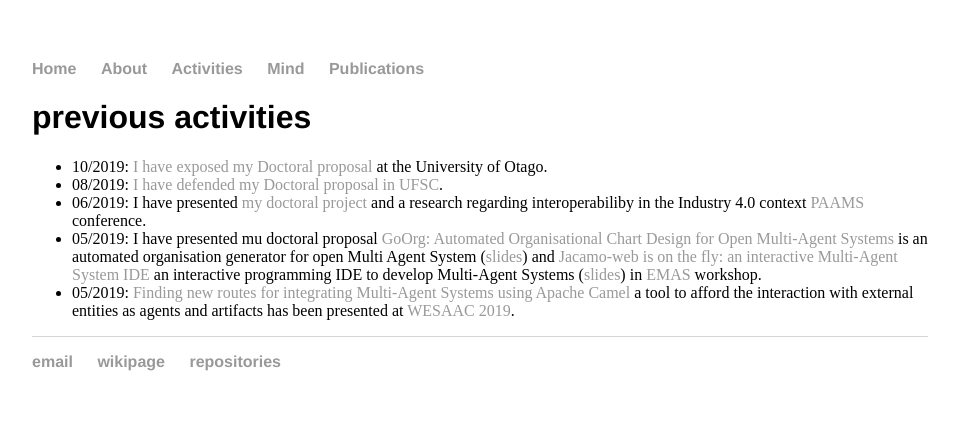
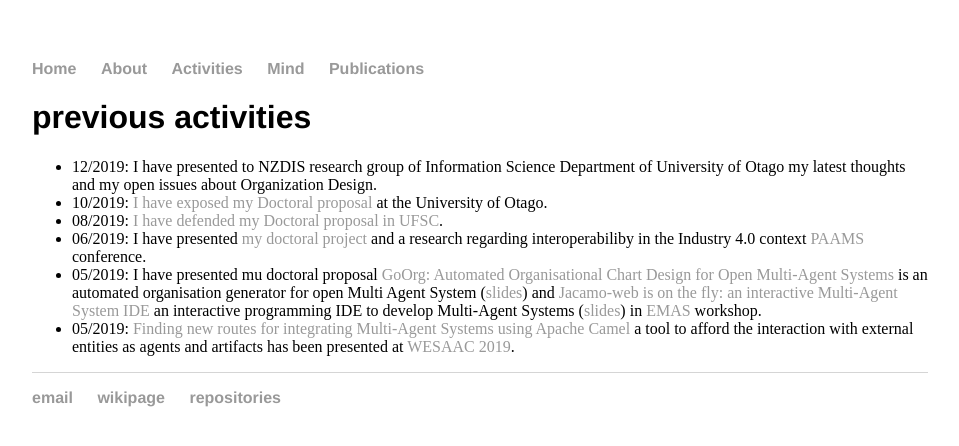
Before and after one commit to cleberjamaral/cleberjamaral.github.io, a Jekyll site: the page built from moments/previous-activities.md, in a window 1280 px wide. Shown: the top 446 px of the page, without its empty margins (160-1119 px from the left). Built offline with Jekyll 4.4.1, drawn with Linux system fonts in a browser that asks for light colours; our own code applies the rules of GitHub Pages for plain Markdown files.

Commit message:
GitBook: [master] one page modified

```diff
--- a/moments/previous-activities.md
+++ b/moments/previous-activities.md
@@ -1,5 +1,6 @@
 # previous activities
 
+* 12/2019: I have presented to NZDIS research group of Information Science Department of University of Otago my latest thoughts and my open issues about Organization Design.
 * 10/2019: [I have exposed my Doctoral proposal ](https://www.linkedin.com/posts/cleber-jorge-amaral-77827a10_doutorado-qualificado-com-sucesso-supervisionado-activity-6571903577474822144-N-av)at the University of Otago.
 * 08/2019: [I have defended my Doctoral proposal in UFSC](https://www.linkedin.com/posts/cleber-jorge-amaral-77827a10_doutorado-qualificado-com-sucesso-supervisionado-activity-6571903577474822144-N-av).
 * 06/2019: I have presented [my doctoral project](https://www.slideshare.net/clebercbr/doctoral-proposal-from-goals-to-organisations-automated-organisation-generator-for-mas) and a research regarding interoperabiliby in the Industry 4.0 context [PAAMS](https://www.paams.net/) conference.
```
